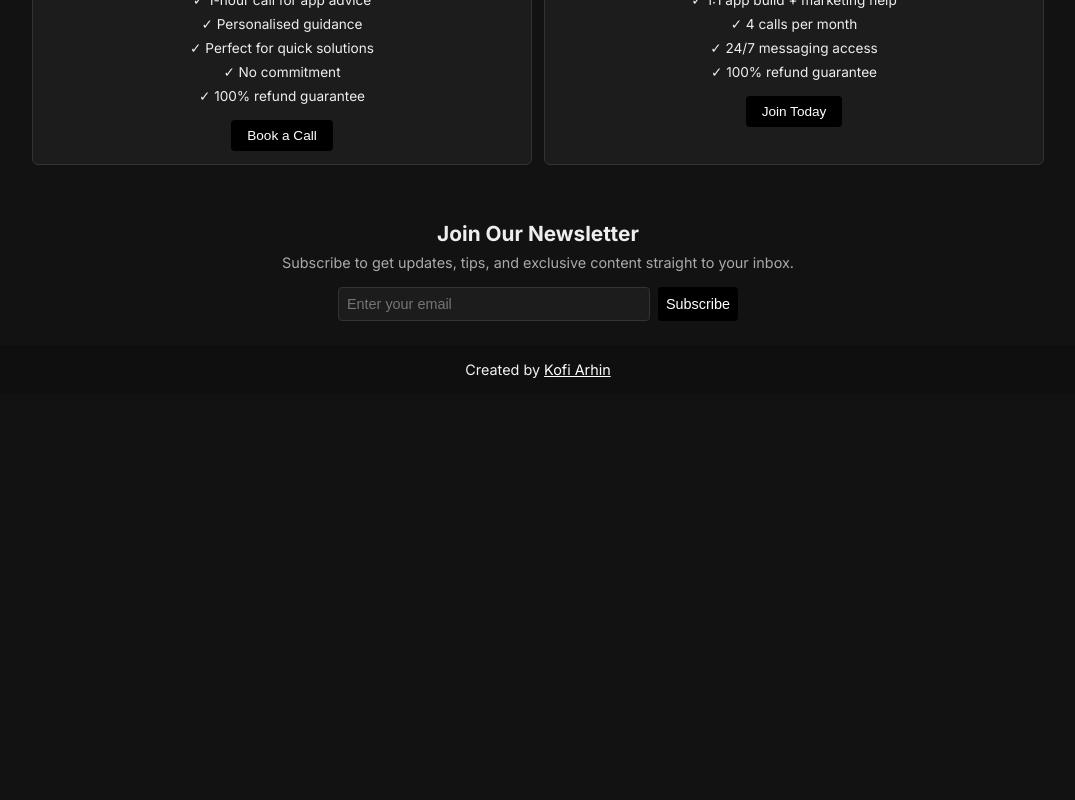
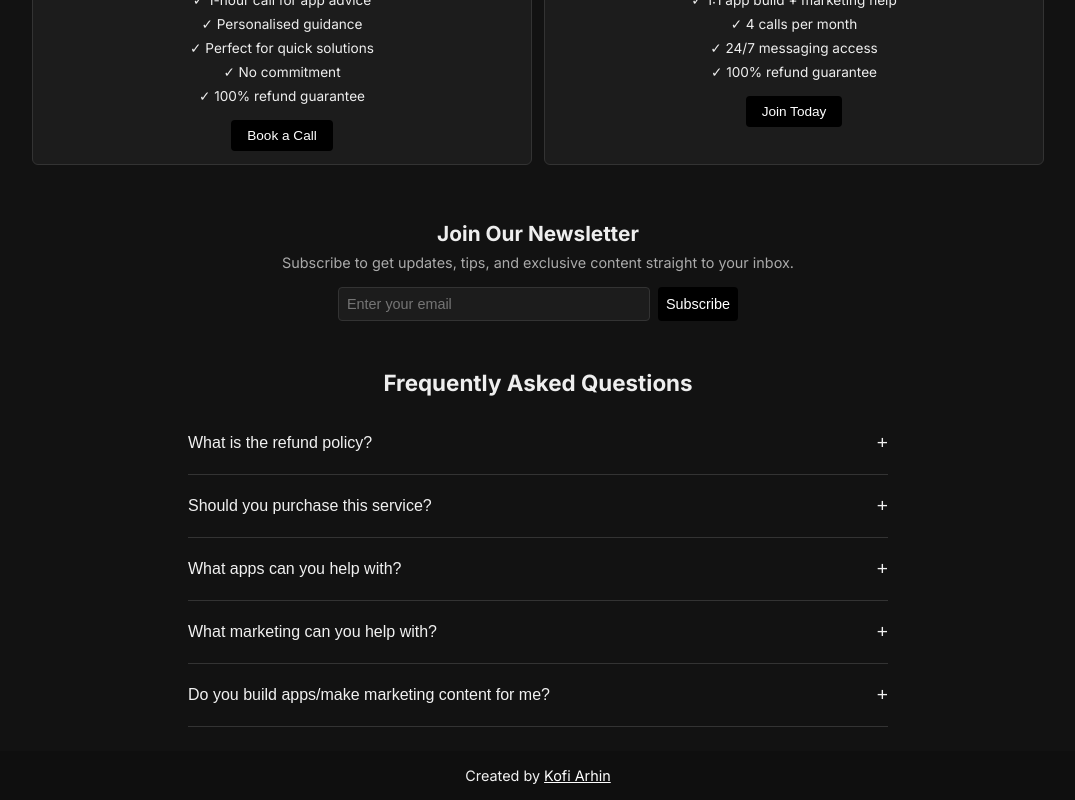
Before and after one commit to kofiarhin/devkofi, a React (Vite) app in the folder client/: page / in a window 1280 px wide. Shown: the part 1107-1907 px from the top of the page, without its empty margins (102-1177 px from the left). Before the commit the page ends 1501 px from the top, so only its background shows below. Built offline with nearby package versions, Linux system fonts and the light colour scheme.

Commit message:
added an faq section

```diff
--- a/client/src/Pages/Home/Home.jsx
+++ b/client/src/Pages/Home/Home.jsx
@@ -4,6 +4,7 @@ import Audience from "../../components/Audience/Audience";
 import Services from "../../components/Services/Services";
 import Pricing from "../../components/Pricing/Pricing";
 import Newsletter from "../../components/Newsletter/Newsletter";
+import Faq from "../../components/Faq/Faq";
 const Home = () => {
   return (
     <div className="container">
@@ -13,6 +14,7 @@ const Home = () => {
       <Audience />
       <Pricing />
       <Newsletter />
+      <Faq />
     </div>
   );
 };
--- /dev/null
+++ b/client/src/components/Faq/Faq.jsx
@@ -0,0 +1,40 @@
+// src/components/Faq.jsx
+import { useState } from "react";
+import "./faq.styles.scss";
+import { faqData } from "./faqData";
+
+const Faq = () => {
+  const [activeIndex, setActiveIndex] = useState(null);
+
+  const toggleAnswer = (index) => {
+    setActiveIndex(activeIndex === index ? null : index);
+  };
+
+  return (
+    <section className="faq">
+      <h2>Frequently Asked Questions</h2>
+      <div className="faq-list">
+        {faqData.map((item, index) => (
+          <div key={index} className="faq-item">
+            <button
+              className="faq-question"
+              onClick={() => toggleAnswer(index)}
+            >
+              {item.question}
+              <span
+                className={`faq-toggle ${activeIndex === index ? "open" : ""}`}
+              >
+                {activeIndex === index ? "−" : "+"}
+              </span>
+            </button>
+            {activeIndex === index && (
+              <p className="faq-answer">{item.answer}</p>
+            )}
+          </div>
+        ))}
+      </div>
+    </section>
+  );
+};
+
+export default Faq;
--- /dev/null
+++ b/client/src/components/Faq/faq.styles.scss
@@ -0,0 +1,58 @@
+/* src/styles/faq.styles.scss */
+.faq {
+  padding: 1.5rem;
+  background: #121212;
+  color: #eee;
+  text-align: center;
+}
+
+.faq h2 {
+  font-size: 1.4rem;
+  margin-bottom: 1rem;
+}
+
+.faq-list {
+  max-width: 700px;
+  margin: 0 auto;
+  text-align: left;
+}
+
+.faq-item {
+  border-bottom: 1px solid #333;
+  padding: 0.75rem 0;
+}
+
+.faq-question {
+  width: 100%;
+  background: none;
+  border: none;
+  color: #f1f1f1;
+  font-size: 1rem;
+  text-align: left;
+  display: flex;
+  justify-content: space-between;
+  align-items: center;
+  cursor: pointer;
+  padding: 0.5rem 0;
+  transition: color 0.3s ease;
+}
+
+.faq-question:hover {
+  color: #fff;
+}
+
+.faq-toggle {
+  font-size: 1.2rem;
+  transition: transform 0.3s ease;
+}
+
+.faq-toggle.open {
+  transform: rotate(180deg);
+}
+
+.faq-answer {
+  margin-top: 0.5rem;
+  color: #ccc;
+  font-size: 0.95rem;
+  line-height: 1.5;
+}
--- /dev/null
+++ b/client/src/components/Faq/faqData.js
@@ -0,0 +1,28 @@
+// src/data/faqData.js
+export const faqData = [
+  {
+    question: "What is the refund policy?",
+    answer:
+      "I offer a 100% refund guarantee if you're not satisfied with the service. Your satisfaction is my priority.",
+  },
+  {
+    question: "Should you purchase this service?",
+    answer:
+      "Only if you're 100% sure you want 1:1 help. There are many free resources available online, including my YouTube channel. This service is for those who want personalised guidance.",
+  },
+  {
+    question: "What apps can you help with?",
+    answer:
+      "I can help with a wide range of applications, from simple web apps to more complex SaaS products. Whether you're starting from scratch or improving an existing app, I can provide guidance.",
+  },
+  {
+    question: "What marketing can you help with?",
+    answer:
+      "I can help you create social media content, develop marketing strategies, and find ways to grow your user base. I'll be your social media marketing assistant.",
+  },
+  {
+    question: "Do you build apps/make marketing content for me?",
+    answer:
+      "No, I don't build the apps or create the marketing content for you. Instead, I provide guidance, feedback, and coaching to help you build and market your own app.",
+  },
+];
```
